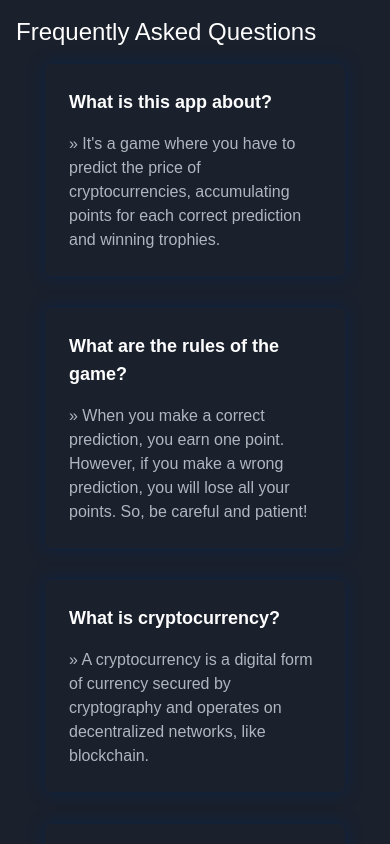
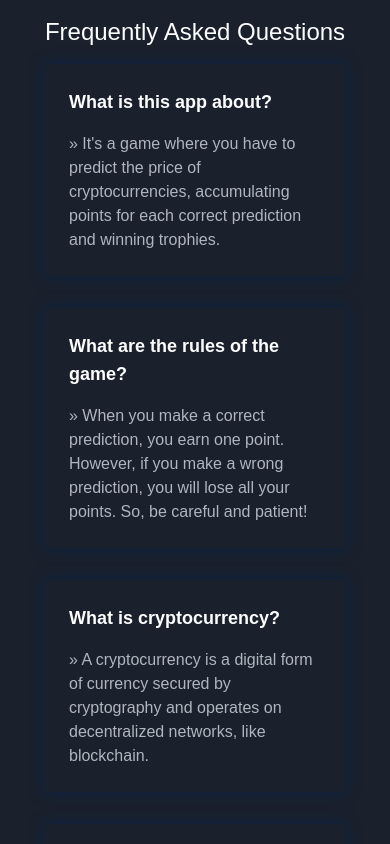
Before and after one commit to Joadevy/Trader-or-not-next, a Next.js app: page /faq in a window 390 px wide. Shown: the top 844 px of the page. Built offline with nearby package versions, Linux system fonts and the light colour scheme; a web font is replaced by a local one.

Commit message:
style: fix title align

```diff
--- a/src/app/faq/page.tsx
+++ b/src/app/faq/page.tsx
@@ -3,7 +3,7 @@ import FAQCard from "./FAQCard";
 const page = () => {
   return (
     <main className="p-4 text-dark-text">
-      <h1 className="text-dark-title text-2xl mb-4">
+      <h1 className="text-dark-title text-2xl mb-4 text-center lg:text-left">
         Frequently Asked Questions
       </h1>
       <div className="flex flex-wrap gap-8 items-center justify-center lg:items-stretch lg:justify-normal">
```
